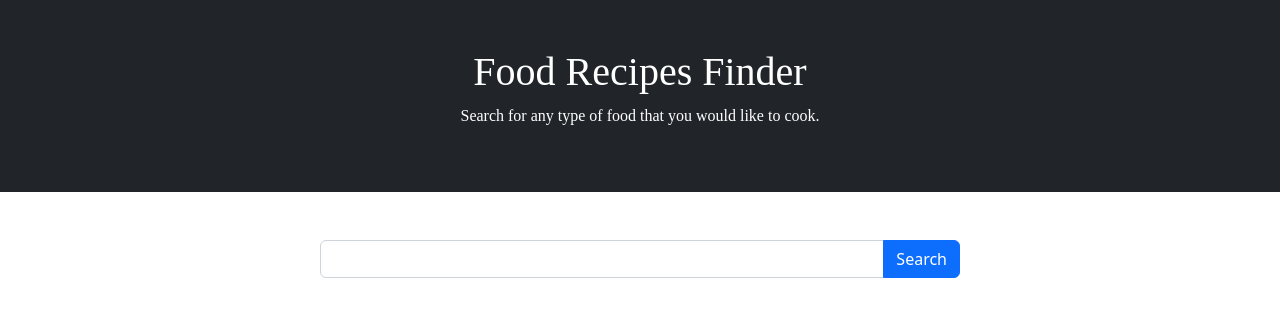
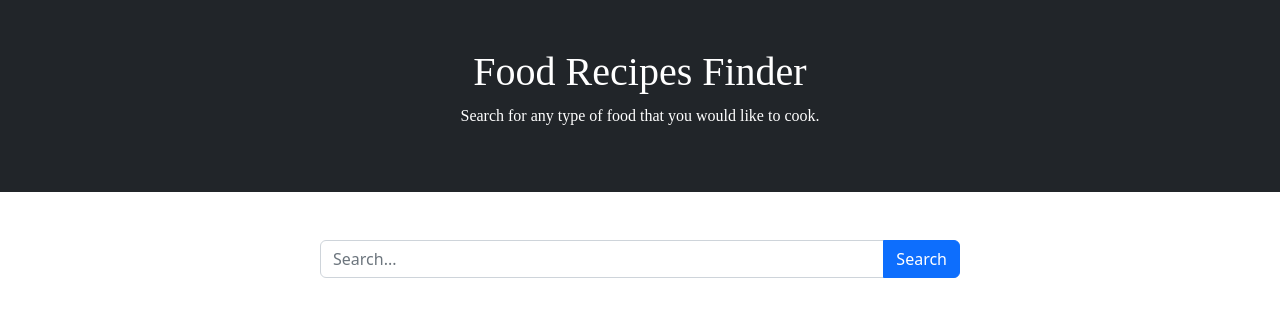
Before and after one commit to mohdshahbaz370/food-recipes-finder-react, a React (Create React App) app: page / in a window 1280 px wide. Shown: the top 316 px of the page. Built offline with nearby package versions, Linux system fonts and the light colour scheme; no server answers; a web font is replaced by a local one.

Commit message:
added placeholder to input search

```diff
--- a/package.json
+++ b/package.json
@@ -1,4 +1,5 @@
 {
+  "homepage": "https://mohdshahbaz370.github.io/food-recipes-finder-react",
   "name": "food-recipes-finder",
   "version": "0.1.0",
   "private": true,
@@ -13,6 +14,8 @@
   },
   "scripts": {
     "start": "react-scripts start",
+    "predeploy": "npm run build",
+    "deploy": "gh-pages -d build",
     "build": "react-scripts build",
     "test": "react-scripts test",
     "eject": "react-scripts eject"
--- a/src/App.js
+++ b/src/App.js
@@ -33,7 +33,7 @@ const App = () => {
             <Header />
             <form className="my-5" onSubmit={getSearch} >
                 <div className="mx-auto input-group w-50">
-                    <input className="form-control" type="text" value={search}
+                    <input className="form-control" type="text" placeholder="Search..." value={search}
                         onChange={updateSearch} />
                     <button className="btn btn-primary input-group-text" type="submit" >
                         Search
```
